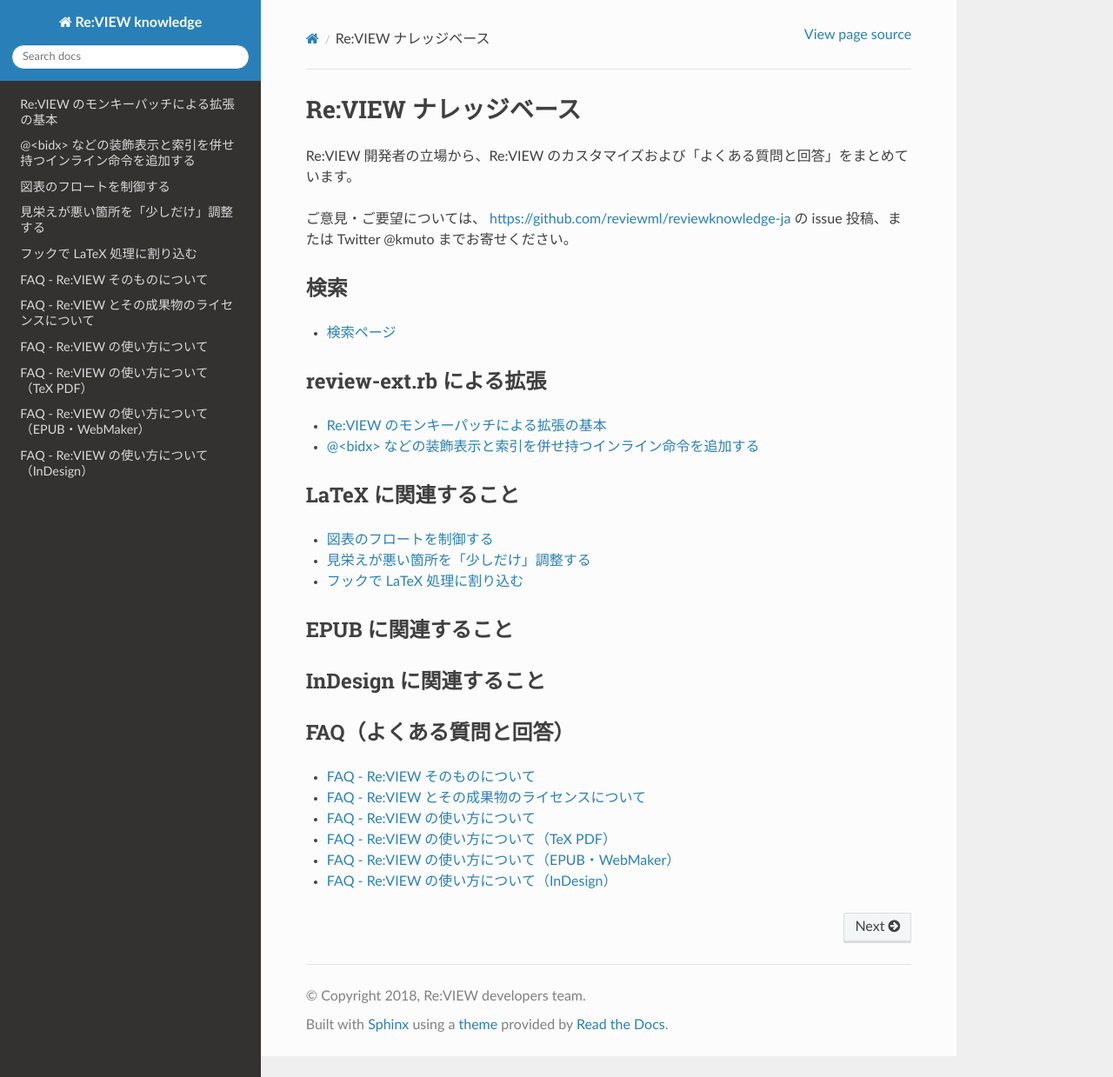
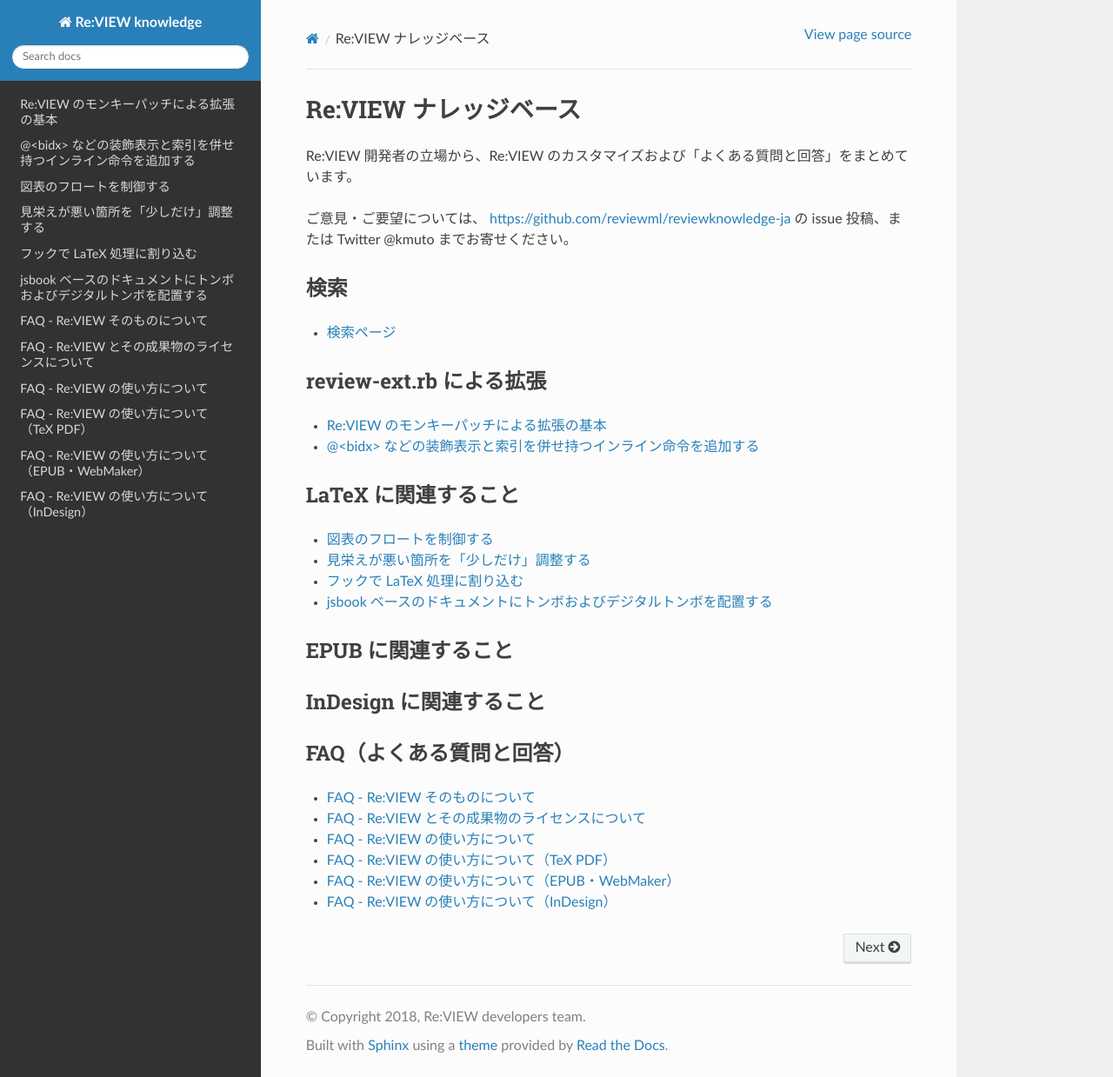
Before and after one commit to reviewml/reviewknowledge-ja, a Sphinx documentation site: the page built from docs/index.rst, in a window 1280 px wide and 1239 px high. Shown: the whole window at 87% size. Built offline with Sphinx 7.4.7 and the Read the Docs theme 2.0.0, drawn with Linux system fonts in a browser that asks for light colours; some of the changed lines change nothing that is shown.

Commit message:
デジタルトンボの設置

````diff
--- a/docs/index.rst
+++ b/docs/index.rst
@@ -30,6 +30,7 @@
   latex/control-flow
   latex/modify-abit
   latex/tex-hook
+  latex/tex-tombow
 
 EPUB に関連すること
 --------------------------
--- /dev/null
+++ b/docs/latex/tex-tombow.md
@@ -0,0 +1,108 @@
+2018/8/20 by @kmuto
+
+# jsbook ベースのドキュメントにトンボおよびデジタルトンボを配置する
+
+jsbook クラス由来の PDF に正しいトンボを設定する方法を示します。
+
+----
+
+## ざっくり結論から
+
+背景などどうでもいいのでともかく正しいデジタルトンボを入れる方法を示せ、というせっかちな方のために、jsbook ベースのレイアウトに以下の手順でデジタルトンボを配置できます。
+
+1. プロジェクトの sty フォルダの `review-custom.sty`（Re:VIEW 3 以降）または `reviewmacro.sty`（Re:VIEW 2 以前）に、以下を追加します。
+
+    ```
+    \usepackage[pdfbox]{gentombow}
+    ```
+
+2. gentombow パッケージがすでに入っている環境であれば、これだけで正しいデジタルトンボが入ります。
+3. 不幸にして `! LaTeX Error: File 'gentombow.sty' not found.` と返されてしまったら、以下のいずれかの方法でパッケージまたは sty ファイルをインストールします。
+
+- 方法A：TeXLive 環境であれば、`tlmgr` コマンドを使い、`tlmgr install gentombow` を実行してインストールする。
+- 方法B：[https://github.com/aminophen/gentombow](https://github.com/aminophen/gentombow) から `gentombow.sty` をダウンロードし、プロジェクトの sty フォルダにコピーする。
+
+### jsbook の tombow オプションは？
+
+jsbook クラスにも tombow オプションがありますが、これだけでは単に紙面に「トンボのような画像」を入れているにすぎません。正しいデジタルトンボを入れるには上記のように gentombow パッケージなどを使う必要があります。
+
+## デジタルトンボとは
+
+「デジタルトンボ」は DTP ソフトウェアなどの正式な用語ではないのですが、組版関係では一般に使われる俗語です。
+
+印刷用の紙面には、以下の2つの矩形サイズが関わってきます。
+
+- 実際の書籍の紙サイズ（仕上がりといいます）。A5 や B5 といったよく耳にするサイズです。商業刊行では B5 から縦などの一部を切り詰めた B5 変というサイズもあります（B5 変には明確な規定はなく、出版社によって任意です）。
+- その周囲数 mm 外側の矩形（塗り足し領域、裁ち落とし、ドブなどといいます）。家庭用プリンタと異なり、印刷所では大きな紙に複数のページを印刷し、そこから仕上がりサイズに合わせて断裁します。印刷・断裁の精度にもよりますが、物理的な紙というものを相手にしている都合上、すべてのページが必ずミクロな単位で同じ位置になるとは限らず、若干のずれが生じることがあります（一般にオフセット印刷のほうが精度が高く、オンデマンド印刷のほうが低くなります）。この誤差を吸収するのが塗り足し領域で、いわゆる「ふちなし印刷」のようなことを実現するには、ふちなしにしたい対象をこの領域まで配置しておく必要があります。通常 3mm です。
+
+人間向けにこの2つのサイズ情報を紙に表したのが、以下のマークです。
+
+![トンボ](images/tombow.png)
+
+その形状から「トンボ」（英語では trim mark）と呼び、角の内側で判型、外側で塗り足し領域の範囲を示しています。形状が違ったり縦横の中央を表すセンタートンボが入ったりすることもありますが、人間用の位置見当情報であるということに変わりありません。
+
+デジタルトンボは、このトンボの情報をデジタルデータとして PDF 内で表現したものです。印刷所の印刷処理においてこのデジタルトンボ情報が解釈されることで、入稿者・印刷所双方で紙面の置き方に齟齬が生じないようになります。
+
+デジタルの紙面データ、つまり PDF の場合はもう1つ、ビューアで表示するときの領域もあります。よって、デジタルトンボは以下の3つの矩形情報で構成されます。
+
+- TrimBox：仕上がり領域の矩形
+- BleedBox：塗り足し領域の矩形
+- MediaBox：ビューアでの表示、およびビューアから素朴に「印刷」を実行したときの用紙サイズとなる矩形。このほかに ArtBox というのもあるが通常は同一値
+
+デジタルトンボは PDF のメタ情報として埋め込まれているものであり、gentombow パッケージで見える紙面上のトンボは単に人間向けの画像にすぎません。
+
+デジタルトンボは Acrobat の表示設定で「アートサイズ、仕上がりサイズ、裁ち落としサイズを表示」を有効にすることで確認できます。
+
+![デジタルトンボの視覚化](images/acro-tombo.png)
+
+poppler ライブラリの `pdfinfo` コマンドで調べることもできます（単位は point なので、mm にするには 0.352778 を掛けます）。
+
+```
+$ pdfinfo -box book.pdf
+Title:          Re:VIEWサンプル書籍
+ …
+Page size:      515.91 x 728.5 pts
+Page rot:       0
+MediaBox:           0.00     0.00   515.91   728.50
+CropBox:            0.00     0.00   515.91   728.50
+BleedBox:          39.68    58.11   476.22   670.39
+TrimBox:           48.19    66.61   467.72   661.89
+ArtBox:             0.00     0.00   515.91   728.50
+File size:      147227 bytes
+ …
+```
+
+## トンボのカスタマイズ
+
+再び gentombow パッケージに戻ると、いくつかのオプションで設定をカスタマイズできます。
+
+```
+\usepackage[pdfbox]{gentombow}
+```
+
+最初から pdfbox オプションを示したとおり、このオプションはデジタルトンボを付けることを意味します。これがなければ単にトンボ画像を配置するのみでデジタルトンボ情報は埋め込まれません。よって、オプションといっても実際には必須の指定と言えます。
+
+オプションは `,` で区切って複数指定できます。
+
+以下の3つのオプションはいずれか1つを選びます。
+
+- `tombow`：デフォルトに同じ。トンボおよびジョブ情報を出力する。
+- `tombo`：トンボのみを出力し、ジョブ情報は出力しない。
+- `mentuke`：トンボ・ジョブ情報ともに出力しない。
+
+MediaBox のサイズはもともとの仕上がりサイズからひと回り大きな定型サイズが自動で選定されるようになっていますが、別のサイズを使いたいときには、上記の `tombow`、`tombo`、`mentuke` と組み合わせてサイズを指定します。
+
+```
+% ジョブ情報なしのトンボで、A4をMediaBoxとする
+\usepackage[pdfbox,tombo-a4]{gentombow}
+```
+
+サイズは `a0` 〜 `a10`、`b0` 〜 `b10`（ISO ではなく JIS 寸法）、`c0` 〜 `c10`、`letter`、`executive`、`a4var`、`b5var` が用意されています。
+
+塗り足しの幅はデフォルトで 3mm になっています。これを 5mm にする場合は以下のような設定マクロを加えます。
+
+```
+\settombowbleed{5mm}
+```
+
+塗り足しの幅を含め、印刷所によってそれぞれに規定があるので、入稿仕様は必ず確認しましょう。
````
